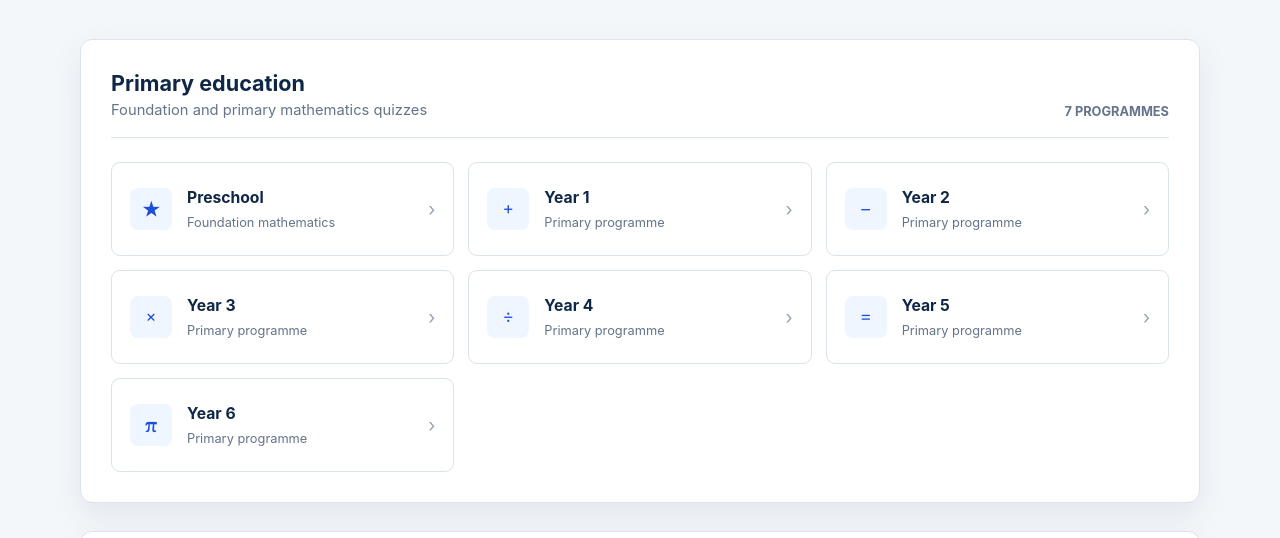
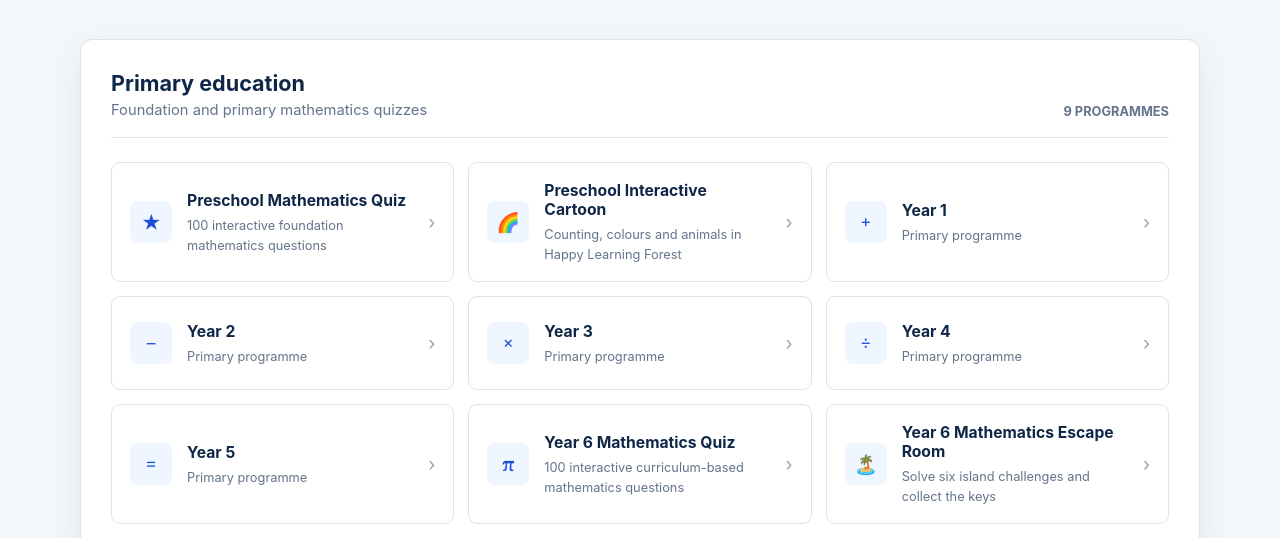
Before and after one commit to jgitom/MathToolsHub, a plain HTML site: page quizzes.html in a window 1280 px wide. Shown: the part 262-800 px from the top of the page. Drawn offline with Linux system fonts and the light colour scheme.

Commit message:
Show preschool and Year 6 activity choices

```diff
--- a/quizzes.html
+++ b/quizzes.html
@@ -223,16 +223,18 @@
         <section class="catalogue-section" aria-labelledby="primary-title">
             <div class="section-heading">
                 <div><h2 id="primary-title">Primary education</h2><p>Foundation and primary mathematics quizzes</p></div>
-                <span class="count">7 PROGRAMMES</span>
+                <span class="count">9 PROGRAMMES</span>
             </div>
             <div class="page-list">
-                <a class="page-card" href="preschool.html"><span class="card-number" aria-hidden="true">★</span><span class="card-copy"><strong data-i18n="preschoolLabel">Preschool</strong><span data-i18n="foundationMath">Foundation mathematics</span></span><span class="arrow">›</span></a>
+                <a class="page-card" href="preschool.html"><span class="card-number" aria-hidden="true">★</span><span class="card-copy"><strong>Preschool Mathematics Quiz</strong><span>100 interactive foundation mathematics questions</span></span><span class="arrow">›</span></a>
+                <a class="page-card" href="games/preschool_interactive_cartoon.html"><span class="card-number" aria-hidden="true">🌈</span><span class="card-copy"><strong>Preschool Interactive Cartoon</strong><span>Counting, colours and animals in Happy Learning Forest</span></span><span class="arrow">›</span></a>
                 <a class="page-card" href="year1.html"><span class="card-number" aria-hidden="true">+</span><span class="card-copy"><strong data-i18n="year1Label">Year 1</strong><span data-i18n="primaryProgramme">Primary programme</span></span><span class="arrow">›</span></a>
                 <a class="page-card" href="year2.html"><span class="card-number" aria-hidden="true">−</span><span class="card-copy"><strong data-i18n="year2Label">Year 2</strong><span data-i18n="primaryProgramme">Primary programme</span></span><span class="arrow">›</span></a>
                 <a class="page-card" href="year3.html"><span class="card-number" aria-hidden="true">×</span><span class="card-copy"><strong data-i18n="year3Label">Year 3</strong><span data-i18n="primaryProgramme">Primary programme</span></span><span class="arrow">›</span></a>
                 <a class="page-card" href="year4.html"><span class="card-number" aria-hidden="true">÷</span><span class="card-copy"><strong data-i18n="year4Label">Year 4</strong><span data-i18n="primaryProgramme">Primary programme</span></span><span class="arrow">›</span></a>
                 <a class="page-card" href="year5.html"><span class="card-number" aria-hidden="true">=</span><span class="card-copy"><strong data-i18n="year5Label">Year 5</strong><span data-i18n="primaryProgramme">Primary programme</span></span><span class="arrow">›</span></a>
-                <a class="page-card" href="year6.html"><span class="card-number" aria-hidden="true">π</span><span class="card-copy"><strong data-i18n="year6Label">Year 6</strong><span data-i18n="primaryProgramme">Primary programme</span></span><span class="arrow">›</span></a>
+                <a class="page-card" href="year6.html"><span class="card-number" aria-hidden="true">π</span><span class="card-copy"><strong>Year 6 Mathematics Quiz</strong><span>100 interactive curriculum-based mathematics questions</span></span><span class="arrow">›</span></a>
+                <a class="page-card" href="games/escape_room_mathematics_year6.html"><span class="card-number" aria-hidden="true">🏝️</span><span class="card-copy"><strong>Year 6 Mathematics Escape Room</strong><span>Solve six island challenges and collect the keys</span></span><span class="arrow">›</span></a>
             </div>
         </section>
 
```
